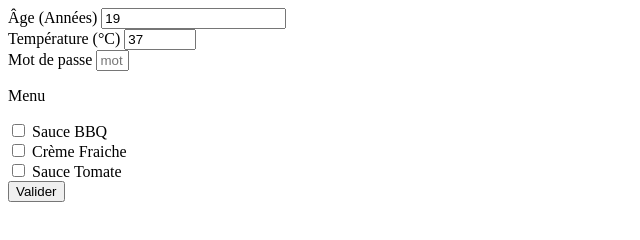
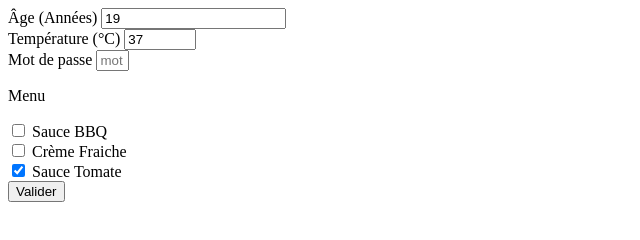
Before and after one commit to BTS-SNIR-Promo-2020-2022/Dev-Web-FLUSIN, a plain HTML site: page cours4/index.html in a window 1280 px wide. Shown: the full height of the page, 0-640 px from the left. Drawn offline with Linux system fonts and the light colour scheme.

Commit message:
added some changes

```diff
--- a/cours4/index.html
+++ b/cours4/index.html
@@ -22,13 +22,13 @@
         <input id="password_input" type="password" size="1" placeholder="mot de passe" required/>
         <br />
         <p>Menu</p>
-        <input id="checkbox_bbq" type="checkbox" />
+        <input id="checkbox_bbq" type="checkbox" value="bbq" />
         <label for="checkbox_bbq">Sauce BBQ</label>
         <br />
-        <input id="checkbox_cf" type="checkbox" />
+        <input id="checkbox_cf" type="checkbox" value="cf" />
         <label for="checkbox_cf">Crème Fraiche</label>
         <br />
-        <input id="checkbox_tomate" type="checkbox" />
+        <input id="checkbox_tomate" type="checkbox" value="tomate" checked/>
         <label for="checkbox_tomate">Sauce Tomate</label>
         <br />
         <button>Valider</button>
```
